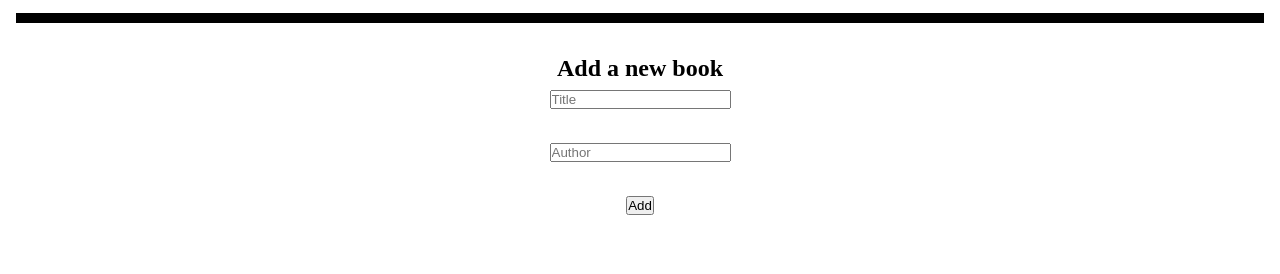
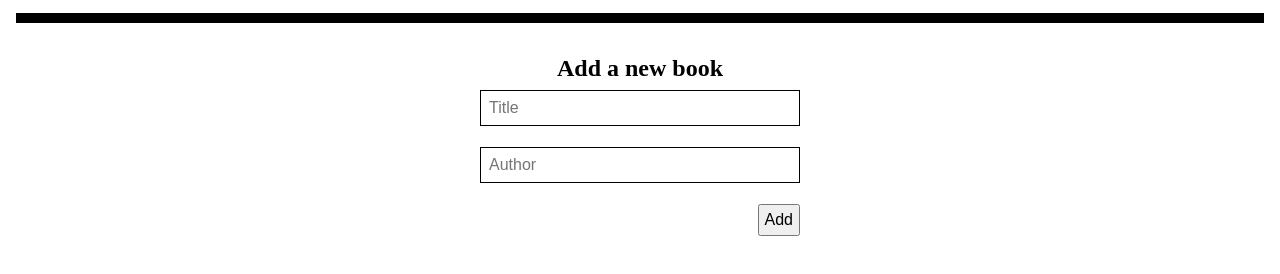
Before and after one commit to yusufyusie/Awesome-books, a website: page index.html in a window 1280 px wide. Shown: the part 66-340 px from the top of the page. Drawn offline with Linux system fonts and the light colour scheme.

Commit message:
Add styles in styles.css

```diff
--- a/assets/css/styles.css
+++ b/assets/css/styles.css
@@ -35,7 +35,28 @@
   align-items: center;
   gap: 0.5rem;
 }
+#form-div {
+  display: flex;
+  flex-direction: column;
+  align-items: flex-end;
+  gap: 0.1rem;
+}
 
+form input {
+  width: 20rem;
+  font-size: 1rem;
+  padding: 0.5rem;
+  border: 1px solid;
+}
+.remove-btn {
+  padding: 5px;
+}
+
+button.add-btn {
+  font-size: 1rem;
+  padding: 5px;
+  justify-self: end;
+}
 .books-detail div {
   display: flex;
   justify-content: space-between;
```
